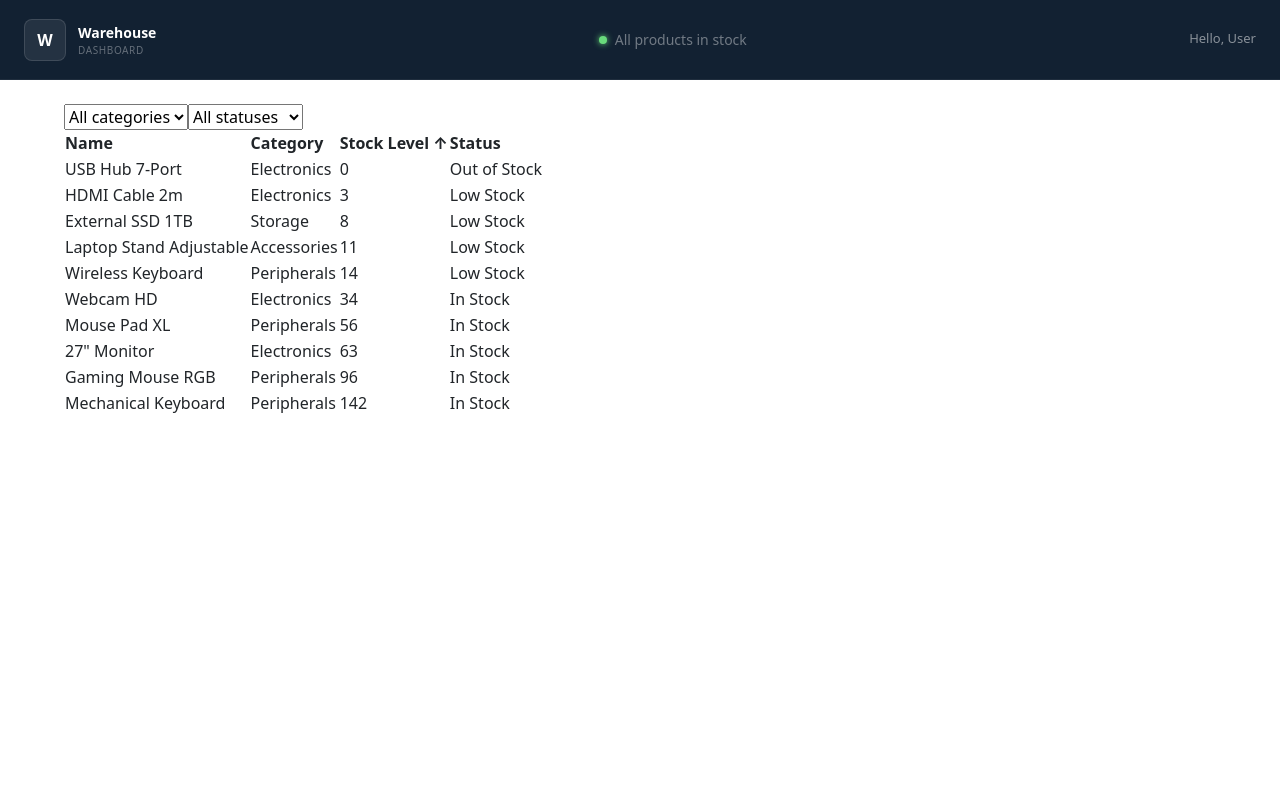
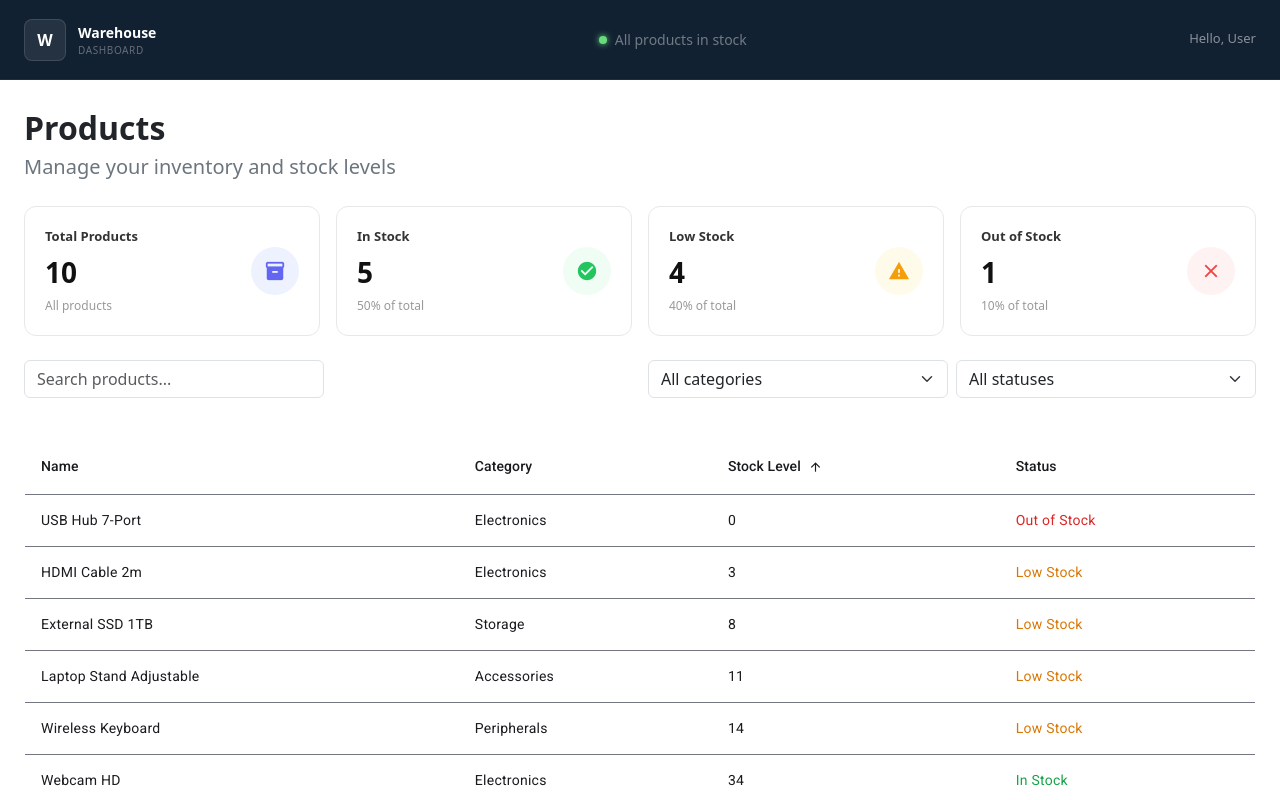
Before and after one commit to MTHP20/warehouse-dashboard, an Angular app in the folder warehouse-dashboard/: page / in a window 1280 px wide. Shown: the top 800 px of the page. Built offline with nearby package versions, Linux system fonts and the light colour scheme.

Commit message:
Updated Product list UI to show a clear table and overview of the products

```diff
--- a/warehouse-dashboard/src/app/app.component.scss
+++ b/warehouse-dashboard/src/app/app.component.scss
@@ -7,8 +7,9 @@
 .app-content {
   flex: 1;
   padding: 24px;
-  max-width: 1200px;
+  max-width: 1400px;
   width: 100%;
   margin: 0 auto;
   box-sizing: border-box;
+  min-height: 100%;
 }
--- a/warehouse-dashboard/src/app/features/products/components/product-list/product-list.component.html
+++ b/warehouse-dashboard/src/app/features/products/components/product-list/product-list.component.html
@@ -1,56 +1,119 @@
+<div class="w-100 d-flex flex-column gap-4">
+  <!-- PRODUCT OVERVIEW - STAT CARDS -->
+  <div class="product-overview d-flex gap-3">
+    <div class="stat-card">
+      <div class="d-flex justify-content-between align-items-center">
         <div>
+          <div class="stat-label fw-bold mb-1">Total Products</div>
+          <div class="stat-value fw-bold mb-1">{{ (totalProducts$ | async) }}</div>
+          <div class="stat-sub">All products</div>
+        </div>
+        <div class="stat-icon stat-icon--blue">
+          <mat-icon>inventory_2</mat-icon>
+        </div>
+      </div>
+    </div>
+    <div class="stat-card">
+      <div class="d-flex justify-content-between align-items-center">
         <div>
-    <select [formControl]="categoryFilter">
+          <div class="stat-label fw-bold mb-1">In Stock</div>
+          <div class="stat-value fw-bold mb-1">{{ (inStock$ | async) }}</div>
+          <div class="stat-sub">{{ ((inStock$ | async) ?? 0) * 100 / ((totalProducts$ | async) ?? 1) | number:'1.0-0'
+            }}% of total</div>
+        </div>
+        <div class="stat-icon stat-icon--green">
+          <mat-icon>check_circle</mat-icon>
+        </div>
+      </div>
+    </div>
+    <div class="stat-card">
+      <div class="d-flex justify-content-between align-items-center">
+        <div>
+          <div class="stat-label fw-bold mb-1">Low Stock</div>
+          <div class="stat-value fw-bold mb-1">{{ (lowStock$ | async) }}</div>
+          <div class="stat-sub">{{ ((lowStock$ | async) ?? 0) * 100 / ((totalProducts$ | async) ?? 1) | number:'1.0-0'
+            }}% of total</div>
+        </div>
+        <div class="stat-icon stat-icon--amber">
+          <mat-icon>warning</mat-icon>
+        </div>
+      </div>
+    </div>
+    <div class="stat-card">
+      <div class="d-flex justify-content-between align-items-center">
+        <div>
+          <div class="stat-label fw-bold mb-1">Out of Stock</div>
+          <div class="stat-value fw-bold mb-1">{{ (outOfStock$ | async) }}</div>
+          <div class="stat-sub">{{ ((outOfStock$ | async) ?? 0) * 100 / ((totalProducts$ | async) ?? 1) | number:'1.0-0'
+            }}% of total</div>
+        </div>
+        <div class="stat-icon stat-icon--red">
+          <mat-icon>close</mat-icon>
+        </div>
+      </div>
+    </div>
+  </div>
+  <!-- PRODUCT LIST TABLE -->
+  <div class="d-flex justify-content-between align-items-center gap-3 mb-3">
+    <input class="form-control search-input" [formControl]="searchFilter" placeholder="Search products..." />
+    <div class="d-flex gap-2">
+      <select class="form-select" [formControl]="categoryFilter">
         <option value="">All categories</option>
         <option value="Peripherals">Peripherals</option>
         <option value="Electronics">Electronics</option>
         <option value="Storage">Storage</option>
         <option value="Accessories">Accessories</option>
       </select>
-    <select [formControl]="statusFilter">
+      <select class="form-select" [formControl]="statusFilter">
         <option value="">All statuses</option>
         <option value="In Stock">In Stock</option>
         <option value="Low Stock">Low Stock</option>
         <option value="Out of Stock">Out of Stock</option>
       </select>
     </div>
-
+  </div>
   @if (filteredProducts$ | async; as products) {
   @if (products.length === 0) {
   <div class="empty-state">
-    <p>No products match your filters.</p>
+    <p class="text-muted mb-0">No products match your filters.</p>
   </div>
   } @else {
-  <table>
-    <thead>
-      <tr>
-        <th>Name</th>
-        <th>Category</th>
-        <th (click)="toggleSort()">
-          Stock Level {{ currentSort === 'asc' ? '↑' : '↓' }}
+  <table mat-table [dataSource]="products" class="product-table w-100">
+    <ng-container matColumnDef="name">
+      <th mat-header-cell *matHeaderCellDef>Name</th>
+      <td mat-cell *matCellDef="let product">{{ product.name }}</td>
+    </ng-container>
+    <ng-container matColumnDef="category">
+      <th mat-header-cell *matHeaderCellDef>Category</th>
+      <td mat-cell *matCellDef="let product">{{ product.category }}</td>
+    </ng-container>
+    <ng-container matColumnDef="stockLevel">
+      <th mat-header-cell *matHeaderCellDef class="sortable-col" (click)="toggleSort()">
+        Stock Level
+        <mat-icon class="sort-icon">
+          {{ currentSort === 'asc' ? 'arrow_upward' : 'arrow_downward' }}
+        </mat-icon>
       </th>
-        <th>Status</th>
-      </tr>
-    </thead>
-    <tbody>
-      @for (product of products; track product.id) {
-      <tr (click)="goToProduct(product)">
-        <td>{{ product.name }}</td>
-        <td>{{ product.category }}</td>
-        <td>{{ product.stockLevel }}</td>
-        <td>
-          <span>
+      <td mat-cell *matCellDef="let product">{{ product.stockLevel }}</td>
+    </ng-container>
+    <ng-container matColumnDef="status">
+      <th mat-header-cell *matHeaderCellDef>Status</th>
+      <td mat-cell *matCellDef="let product">
+        <span [class.badge-in-stock]="product.status === 'In Stock'"
+          [class.badge-low-stock]="product.status === 'Low Stock'"
+          [class.badge-out-of-stock]="product.status === 'Out of Stock'">
           {{ product.status }}
         </span>
       </td>
+    </ng-container>
+    <tr mat-header-row *matHeaderRowDef="displayedColumns"></tr>
+    <tr mat-row *matRowDef="let product; columns: displayedColumns" (click)="goToProduct(product)" class="product-row">
     </tr>
-      }
-    </tbody>
   </table>
   }
   } @else {
-  <div>
-    <p>Loading...</p>
+  <div class="w-100 d-flex justify-content-center align-items-center p-5">
+    <mat-spinner></mat-spinner>
   </div>
   }
 </div>
--- a/warehouse-dashboard/src/app/features/products/components/product-list/product-list.component.scss
+++ b/warehouse-dashboard/src/app/features/products/components/product-list/product-list.component.scss
@@ -0,0 +1,129 @@
+.stat-card {
+    flex: 1;
+    background: white;
+    border: 1px solid #e8e8e8;
+    border-radius: 12px;
+    padding: 20px;
+}
+
+.stat-label {
+    font-size: 13px;
+    color: #333;
+}
+
+.stat-value {
+    font-size: 28px;
+    color: #111;
+}
+
+.stat-sub {
+    font-size: 12px;
+    color: #999;
+}
+
+.stat-icon {
+    width: 48px;
+    height: 48px;
+    border-radius: 50%;
+    display: flex;
+    align-items: center;
+    justify-content: center;
+
+    mat-icon {
+        font-size: 22px;
+        width: 22px;
+        height: 22px;
+    }
+
+    &--blue {
+        background: #eef2ff;
+
+        mat-icon {
+            color: #6366f1;
+        }
+    }
+
+    &--green {
+        background: #f0fdf4;
+
+        mat-icon {
+            color: #22c55e;
+        }
+    }
+
+    &--amber {
+        background: #fffbeb;
+
+        mat-icon {
+            color: #f59e0b;
+        }
+    }
+
+    &--red {
+        background: #fef2f2;
+
+        mat-icon {
+            color: #ef4444;
+        }
+    }
+}
+
+.search-input, .form-select {
+    width: 300px !important;
+}
+
+
+.product-table {
+    width: 100%;
+    border-radius: 12px;
+    overflow: hidden;
+    background: #fff;
+    border: 1px solid #e8e8e8;
+}
+
+.sortable-col {
+    cursor: pointer;
+    user-select: none;
+
+    &:hover {
+        color: #111;
+    }
+
+    .sort-icon {
+        font-size: 14px;
+        width: 14px;
+        height: 14px;
+        vertical-align: middle;
+        margin-left: 4px;
+    }
+}
+
+.product-row {
+    cursor: pointer;
+    transition: background 0.15s;
+
+    &:hover {
+        background: #cccccc;
+    }
+}
+
+.badge-in-stock {
+    color: #16a34a;
+}
+
+.badge-low-stock {
+    color: #d97706;
+}
+
+.badge-out-of-stock {
+    color: #dc2626;
+}
+
+.empty-state {
+    display: flex;
+    justify-content: center;
+    align-items: center;
+    min-height: 200px;
+    border: 1px solid #e8e8e8;
+    border-radius: 12px;
+}
--- a/warehouse-dashboard/src/app/features/products/components/product-list/product-list.component.ts
+++ b/warehouse-dashboard/src/app/features/products/components/product-list/product-list.component.ts
@@ -4,7 +4,14 @@ import { FormControl, ReactiveFormsModule } from '@angular/forms';
 import { ActivatedRoute, Router } from '@angular/router';
 import { BehaviorSubject, combineLatest, map, merge, Observable, startWith } from 'rxjs';
 import { Product } from '../../../../core/models/product.model';
-import { AsyncPipe } from '@angular/common';
+import { AsyncPipe, DecimalPipe } from '@angular/common';
+import { MatProgressSpinnerModule } from '@angular/material/progress-spinner';
+import { MatCardModule } from '@angular/material/card';
+import { MatButtonModule } from '@angular/material/button';
+import { MatIconModule } from '@angular/material/icon';
+import { MatTableModule } from '@angular/material/table';
+import { MatFormFieldModule } from '@angular/material/form-field';
+import { MatOption } from '@angular/material/autocomplete';
 
 type SortOrder = 'asc' | 'desc';
 
@@ -12,12 +19,21 @@ type SortOrder = 'asc' | 'desc';
   selector: 'app-product-list',
   imports: [
     ReactiveFormsModule,
-    AsyncPipe
+    AsyncPipe,
+    MatProgressSpinnerModule,
+    MatCardModule,
+    MatButtonModule,
+    MatIconModule,
+    DecimalPipe,
+    MatTableModule,
+    MatFormFieldModule,
+    MatOption
   ],
   templateUrl: './product-list.component.html',
   styleUrl: './product-list.component.scss',
 })
 export class ProductListComponent implements OnInit {
+  searchFilter = new FormControl('');
   categoryFilter = new FormControl('');
   statusFilter = new FormControl('');
   currentSort: SortOrder = 'asc';
@@ -25,6 +41,13 @@ export class ProductListComponent implements OnInit {
   private sortOrder$ = new BehaviorSubject<SortOrder>('asc');
   private products$!: Observable<Product[]>;
   filteredProducts$!: Observable<Product[]>;
+
+  totalProducts$!: Observable<number>;
+  inStock$!: Observable<number>;
+  lowStock$!: Observable<number>;
+  outOfStock$!: Observable<number>;
+
+  displayedColumns = ['name', 'category', 'stockLevel', 'status'];
 
   constructor(
     private router: Router,
@@ -42,12 +65,18 @@ export class ProductListComponent implements OnInit {
       this.products$,
       this.categoryFilter.valueChanges.pipe(startWith('')),
       this.statusFilter.valueChanges.pipe(startWith('')),
+      this.searchFilter.valueChanges.pipe(startWith('')),
       this.sortOrder$
     ]).pipe(
-      map(([products, category, status, sort]) =>
-        this.applyFilterAndSort(products, category ?? '', status ?? '', sort)
+      map(([products, category, status, search, sort]) =>
+        this.applyFilterAndSort(products, category ?? '', status ?? '', search ?? '', sort)
       )
     );
+
+    this.totalProducts$ = this.products$.pipe(map(p => p.length));
+    this.inStock$ = this.products$.pipe(map(p => p.filter(x => x.status === 'In Stock').length));
+    this.lowStock$ = this.products$.pipe(map(p => p.filter(x => x.status === 'Low Stock').length));
+    this.outOfStock$ = this.products$.pipe(map(p => p.filter(x => x.status === 'Out of Stock').length));
   }
 
   toggleSort(): void {
@@ -60,10 +89,11 @@ export class ProductListComponent implements OnInit {
     this.router.navigate([product.id], { relativeTo: this.route });
   }
 
-  private applyFilterAndSort(products: Product[], category: string, status: string, sort: SortOrder): Product[] {
+  private applyFilterAndSort(products: Product[], category: string, status: string, search: string, sort: SortOrder): Product[] {
     return products
       .filter(p => category ? p.category === category : true)
       .filter(p => status ? p.status === status : true)
+      .filter(p => search ? p.name.toLowerCase().includes(search.toLowerCase()) : true)
       .sort((a, b) =>
         sort === 'asc'
           ? a.stockLevel - b.stockLevel
--- a/warehouse-dashboard/src/app/features/products/pages/products-page/products-page.component.html
+++ b/warehouse-dashboard/src/app/features/products/pages/products-page/products-page.component.html
@@ -1 +1,7 @@
-<router-outlet />
+<section class="products-page">
+    <div class="d-flex flex-column mb-4">
+        <div class="fs-2 fw-bold">Products</div>
+        <div class="fs-5 text-secondary">Manage your inventory and stock levels</div>
+    </div>
+    <router-outlet />
+</section>
--- a/warehouse-dashboard/src/app/features/products/pages/products-page/products-page.component.scss
+++ b/warehouse-dashboard/src/app/features/products/pages/products-page/products-page.component.scss
@@ -0,0 +1,3 @@
+.products-page {
+    min-height: 800px;
+}
--- a/warehouse-dashboard/src/app/features/products/pages/products-page/products-page.component.ts
+++ b/warehouse-dashboard/src/app/features/products/pages/products-page/products-page.component.ts
@@ -1,10 +1,14 @@
 import { Component } from '@angular/core';
 import { MatIconModule } from '@angular/material/icon';
+import { MatProgressSpinnerModule } from '@angular/material/progress-spinner';
 import { RouterOutlet } from '@angular/router';
 
 @Component({
   selector: 'app-products-page',
-  imports: [RouterOutlet, MatIconModule],
+  imports: [
+    RouterOutlet,
+    MatIconModule,
+  ],
   templateUrl: './products-page.component.html',
   styleUrl: './products-page.component.scss',
 })
--- a/warehouse-dashboard/src/styles.scss
+++ b/warehouse-dashboard/src/styles.scss
@@ -36,12 +36,8 @@ body {
 /* You can add global styles to this file, and also import other style files */
 
 html, body {
-  // overflow-x: hidden;
-  width: 100%;
   height: 100%;
   margin: 0;
-  padding: 0;
 }
-
 /* Importing Bootstrap SCSS file. */
 @import 'bootstrap/scss/bootstrap';
```
Lines whose indentation alone changed are shown as unchanged.
